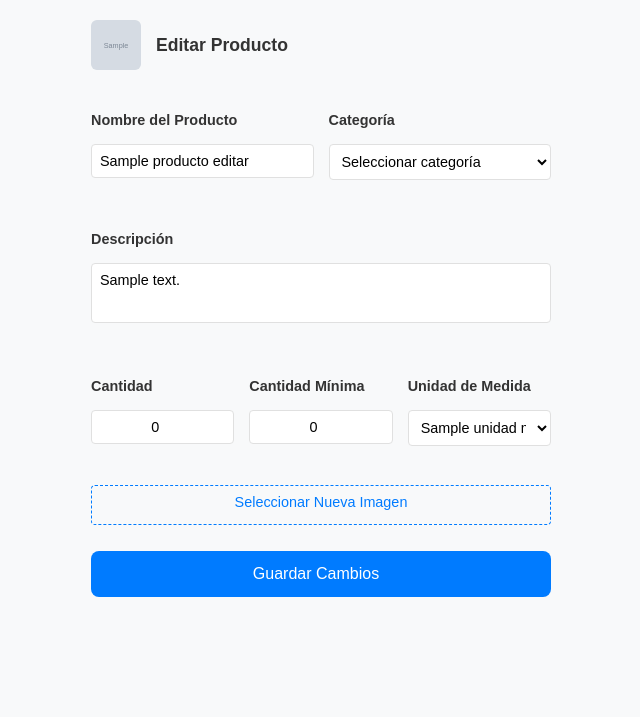
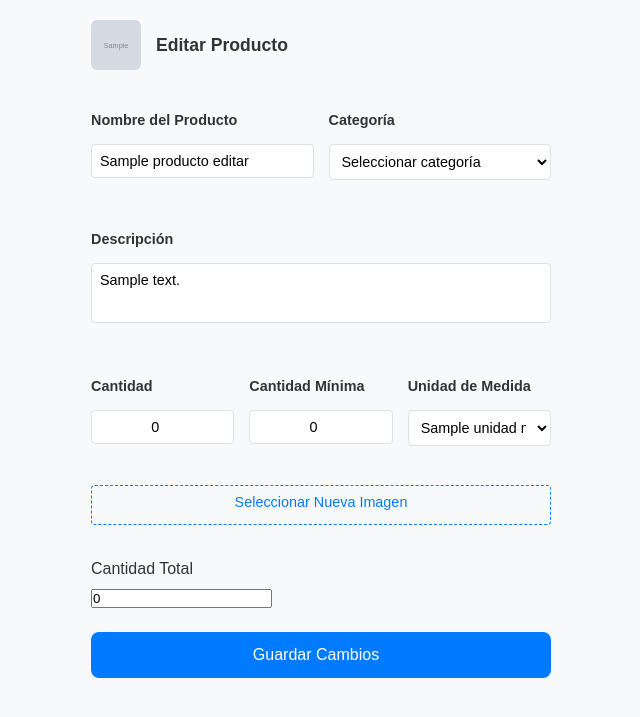
Before and after one commit to ImpreCode1/ProjectInventary, a Laravel app: template resources/views/edicionproductos.blade.php in a window 1280 px wide. Shown: the top 717 px of the page, without its empty margins (319-959 px from the left). Run offline with Laravel 10, Linux system fonts and the light colour scheme; the template is opened without the code that fills it: most values are stand-ins (such as "Sample title", 1, 10 or a date in 2020); grey boxes marked "Sample" are stand-in pictures; parts of the project's set-up code (start-up, migrations or seed data) failed here and were passed over.

Commit message:
feat(Arreglos): :zap:

```diff
--- a/resources/views/edicionproductos.blade.php
+++ b/resources/views/edicionproductos.blade.php
@@ -108,6 +108,10 @@
             </div>
         </div>
 
+        <div class="form-group">
+            <label for="cantidad_total">Cantidad Total</label>
+            <input type="text" id="cantidad_total" name="cantidad_total" value="0" readonly>
+        </div>
         <button class="buttons" type="submit"
             style="background-color: #007bff; color: white; font-size: 1rem; border: none; border-radius: 8px; cursor: pointer; padding: 14px; width: 100%; transition: background-color 0.3s; display: flex; justify-content: center; align-items: center; gap: 10px; margin-top: 2px;">
             <span>Guardar Cambios</span>
@@ -116,6 +120,51 @@
     </form>
 
     <script>
+        $(document).ready(function() {
+
+            function handleUnitSelection() {
+                $('#unidad_medida_id').on('change', function() {
+                    var selectedOption = $(this).find('option:selected');
+                    var esCompuesta = selectedOption.data('es-compuesta');
+                    var cantidadBase = selectedOption.data('cantidad-base');
+
+
+                    if (esCompuesta) {
+                        $('#cantidad_base_container').show();
+                    } else {
+                        $('#cantidad_base_container').hide();
+                        $('#cantidad_unidad_compuesta').val('');
+                    }
+
+
+                    calculateTotalQuantity();
+                });
+
+
+                $('#cantidad, #cantidad_unidad_compuesta').on('input', calculateTotalQuantity);
+
+                function calculateTotalQuantity() {
+                    var cantidad = parseFloat($('#cantidad').val()) || 0;
+                    var unidadMedidaId = $('#unidad_medida_id').val();
+                    var selectedOption = $('#unidad_medida_id option:selected');
+                    var esCompuesta = selectedOption.data('es-compuesta');
+                    var cantidadBase = selectedOption.data('cantidad-base');
+
+                    var totalQuantity = cantidad;
+
+                    if (esCompuesta) {
+                        var unidadesCompuestas = parseFloat($('#cantidad_unidad_compuesta').val()) || 0;
+                        totalQuantity = cantidad * cantidadBase + unidadesCompuestas;
+                    }
+
+                    $('#cantidad_total').val(totalQuantity.toFixed(2));
+                }
+            }
+
+
+            handleUnitSelection();
+        });
+
         $(document).ready(function() {
             $(document).on('change', '#image-inputs', function(e) {
                 if (e.target.files && e.target.files[0]) {
--- a/resources/views/stock.blade.php
+++ b/resources/views/stock.blade.php
@@ -72,7 +72,9 @@
                                                         <td>{{ formatNumber($prostock->cantidad) }}
                                                         {{ $prostock->UnidadMedida->nombre }}
                                                 @endif
-                                                <td>{{ $prostock->updated_at }}</td>
+                                                {{-- <td>{{ $prostock->updated_at }}</td> --}}
+                                                <td>{{ $prostock->updated_at->format('Y-m-d') }}</td>
+
                                              </tr>
                                         @endforeach
                                     </tbody>
```
Also changed, not shown: public/assets/css/barra-lateral.css, public/assets/css/categorias.css, public/assets/css/login.css, public/assets/css/menu.css, public/assets/css/producto.css, public/assets/css/reportes.css, public/assets/css/stock.css, public/uploads/1733780152_images (1).png (added), resources/views/productos.blade.php (line endings or trailing spaces).
